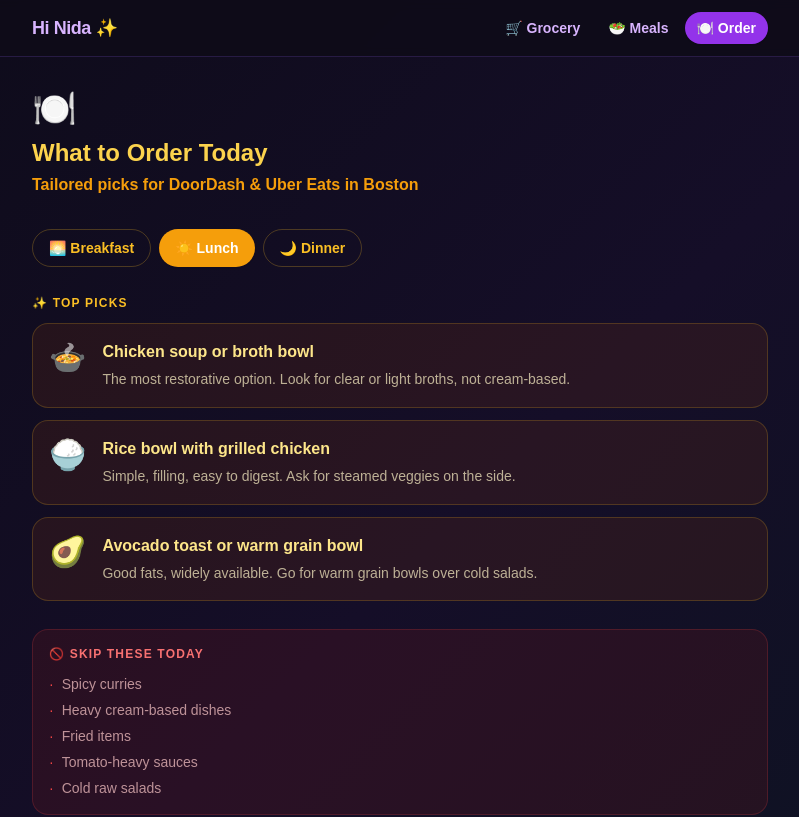
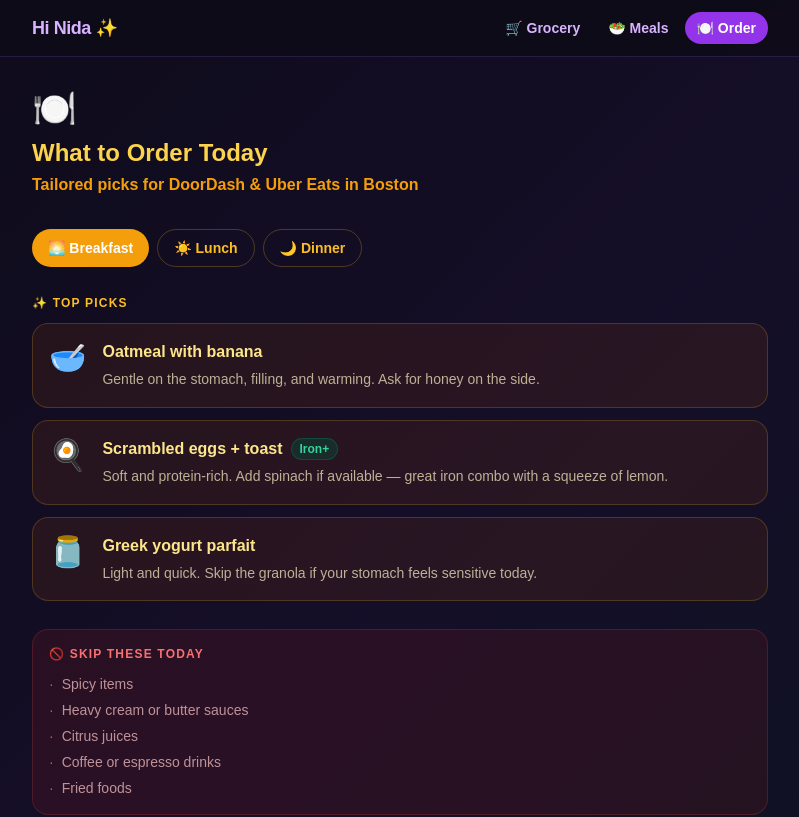
Before and after one commit to thephoenix13/n-health, a Next.js app: page /order in a window 1280 px wide. Shown: the top 817 px of the page, without its empty margins (240-1039 px from the left). Built offline with nearby package versions, Linux system fonts and the light colour scheme.

Commit message:
Use Boston timezone for meal period detection

```diff
--- a/pages/order.js
+++ b/pages/order.js
@@ -104,7 +104,10 @@ export default function Order() {
   const [mealPeriod, setMealPeriod] = useState('breakfast')
 
   useEffect(() => {
-    setMealPeriod(getMealPeriod(new Date().getHours()))
+    const bostonHour = parseInt(
+      new Date().toLocaleString('en-US', { timeZone: 'America/New_York', hour: 'numeric', hour12: false })
+    )
+    setMealPeriod(getMealPeriod(bostonHour))
   }, [])
 
   const rec = RECOMMENDATIONS[mealPeriod]
```
